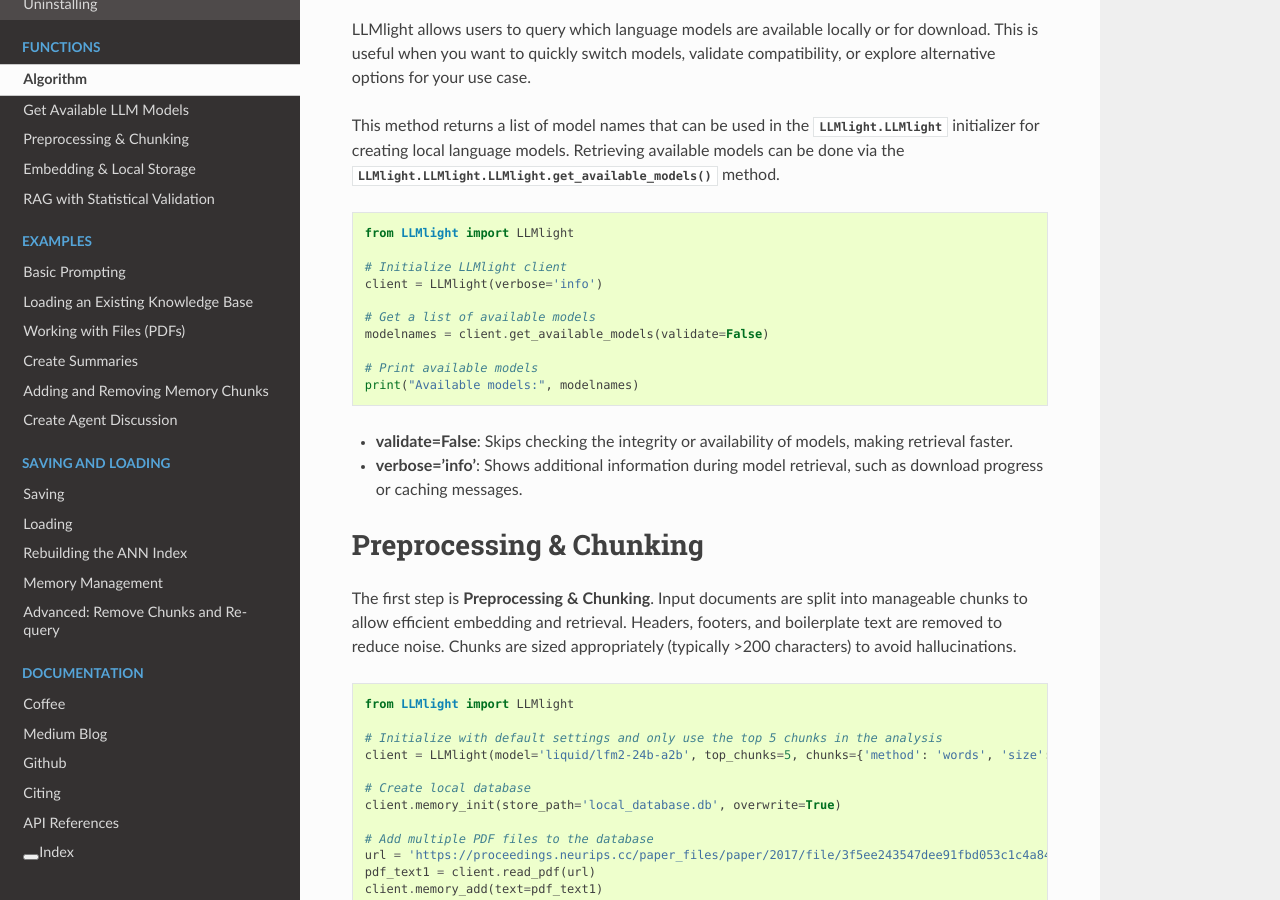
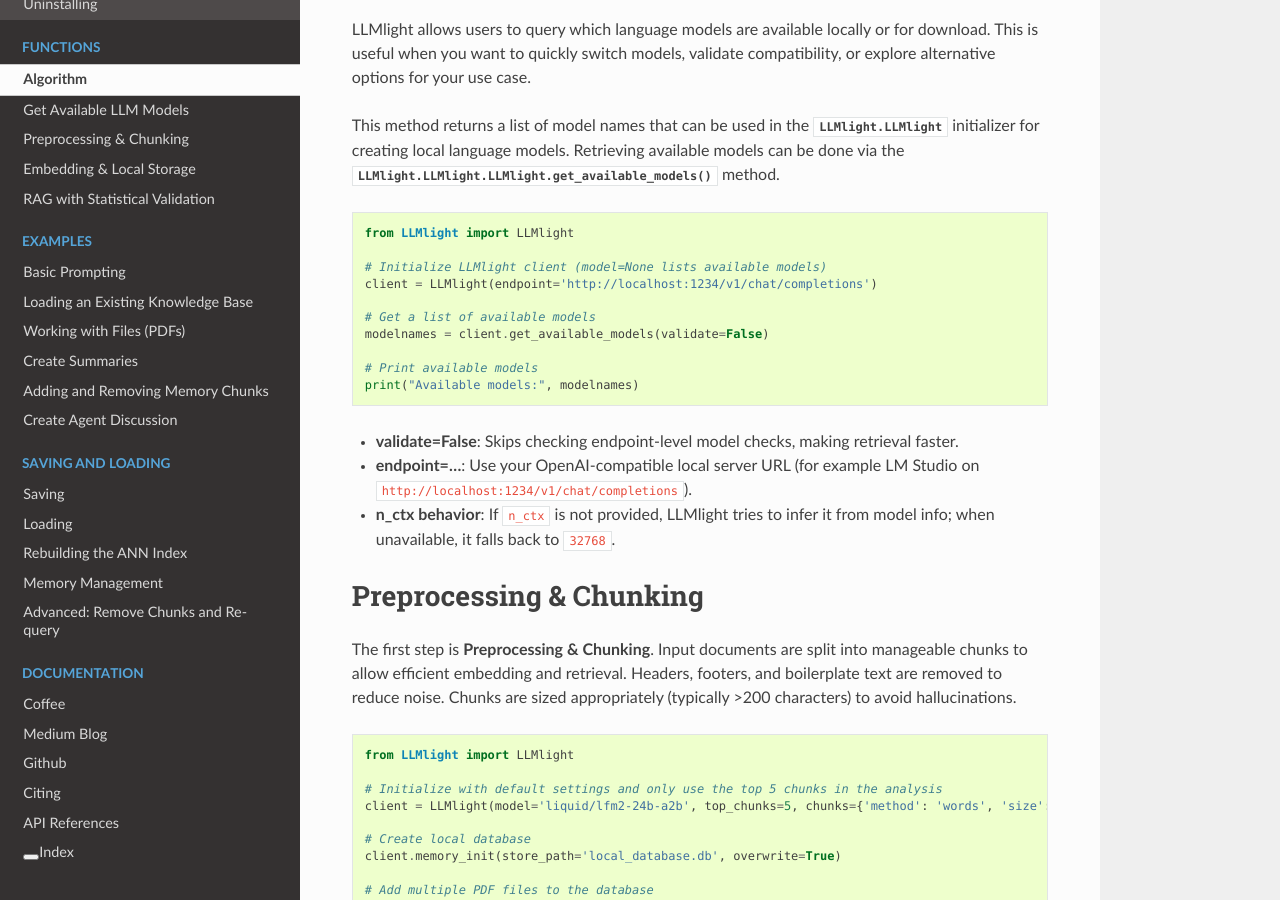
Before and after one commit to erdogant/LLMlight, a Sphinx documentation site: the page built from docs/source/Algorithm.rst, in a window 1280 px wide and 900 px high, scrolled down 1363 px. Built offline with Sphinx 7.4.7 and the Read the Docs theme 3.1.0, drawn with Linux system fonts in a browser that asks for light colours.

Commit message:
udpate rst

```diff
--- a/docs/source/Algorithm.rst
+++ b/docs/source/Algorithm.rst
@@ -46,8 +46,8 @@ Retrieving available models can be done via the :func:`LLMlight.LLMlight.LLMligh
 
     from LLMlight import LLMlight
 
-    # Initialize LLMlight client
-    client = LLMlight(verbose='info')
+    # Initialize LLMlight client (model=None lists available models)
+    client = LLMlight(endpoint='http://localhost:1234/v1/chat/completions')
 
     # Get a list of available models
     modelnames = client.get_available_models(validate=False)
@@ -56,8 +56,9 @@ Retrieving available models can be done via the :func:`LLMlight.LLMlight.LLMligh
     print("Available models:", modelnames)
 
 
-- **validate=False**: Skips checking the integrity or availability of models, making retrieval faster.
-- **verbose='info'**: Shows additional information during model retrieval, such as download progress or caching messages.
+- **validate=False**: Skips checking endpoint-level model checks, making retrieval faster.
+- **endpoint=...**: Use your OpenAI-compatible local server URL (for example LM Studio on ``http://localhost:1234/v1/chat/completions``).
+- **n_ctx behavior**: If ``n_ctx`` is not provided, LLMlight tries to infer it from model info; when unavailable, it falls back to ``32768``.
 
 
 Preprocessing & Chunking
```
